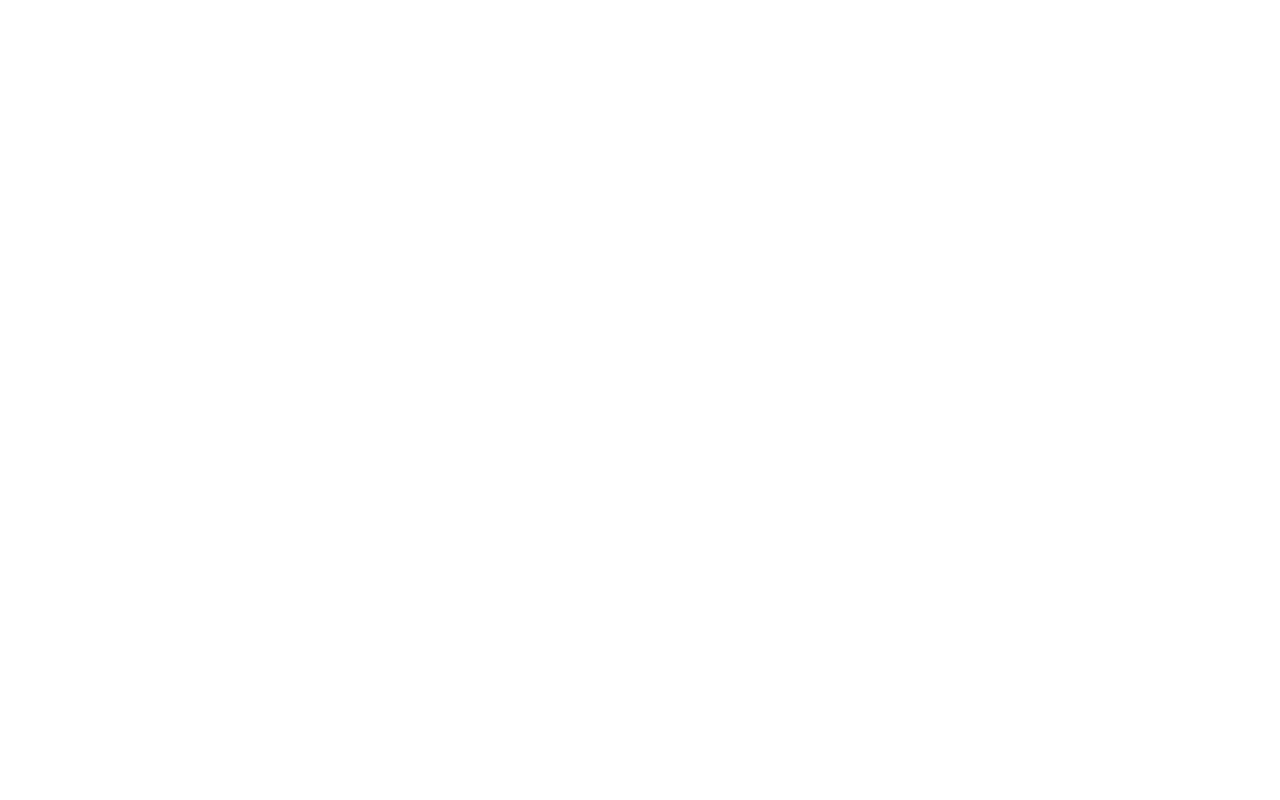
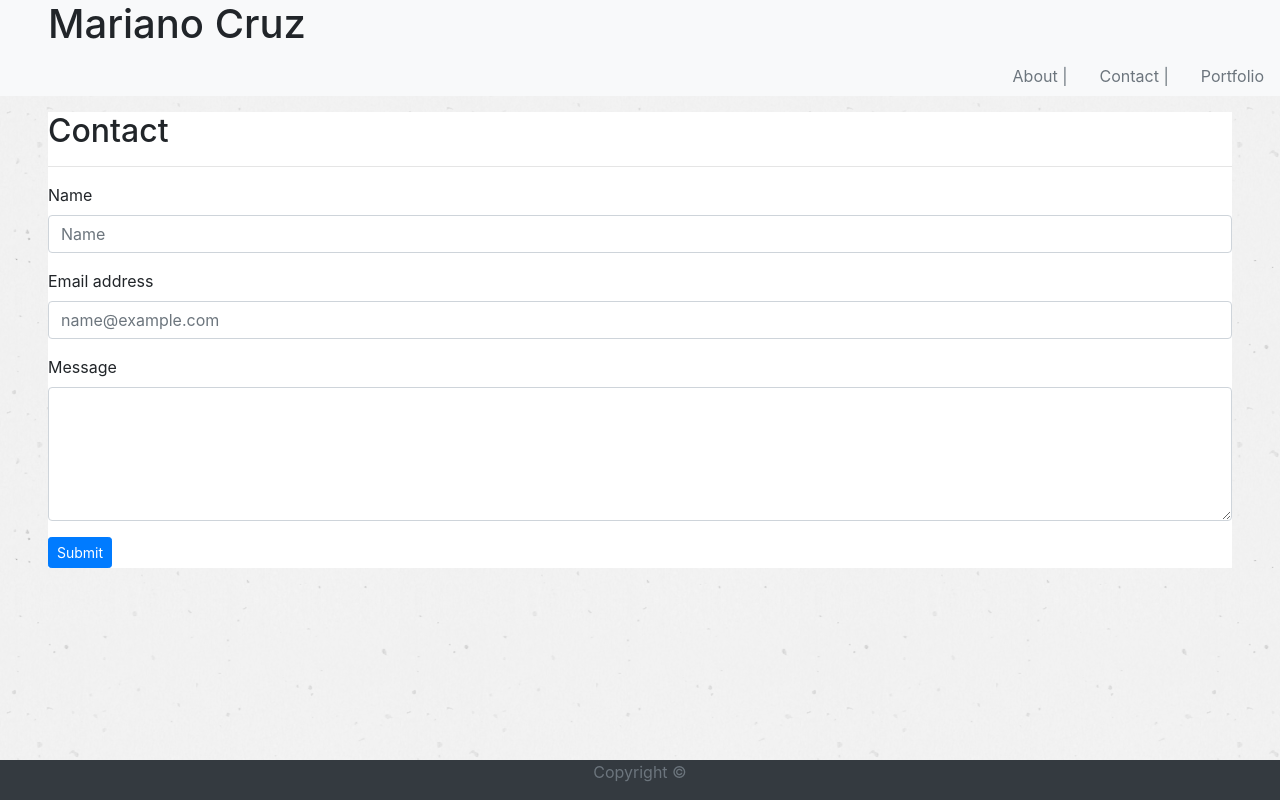
Before and after one commit to tonyc417/Bootstrap-Portfolio, a plain HTML site: page contact.html in a window 1280 px wide. Drawn offline with nearby package versions, Linux system fonts and the light colour scheme.

Commit message:
added contact forms, and submit button

```diff
--- a/contact.html
+++ b/contact.html
@@ -0,0 +1,56 @@
+<!DOCTYPE html>
+<html lang="en">
+
+<head>
+    <meta charset="UTF-8">
+    <meta name="viewport" content="width=device-width, initial-scale=1.0">
+    <meta http-equiv="X-UA-Compatible" content="ie=edge">
+    <link rel="stylesheet" href="https://stackpath.bootstrapcdn.com/bootstrap/4.3.1/css/bootstrap.min.css"
+        integrity="sha384-ggOyR0iXCbMQv3Xipma34MD+dH/1fQ784/j6cY/iJTQUOhcWr7x9JvoRxT2MZw1T" crossorigin="anonymous">
+    <link rel="stylesheet" href="assets/style.css">
+    <title>Bootsrap-Portfolio</title>
+</head>
+
+<body>
+    <nav class="navbar-light bg-light">
+        <h1 class="mt-0 mx-5">Mariano Cruz</h1>
+        <ul class="nav justify-content-end">
+            <li class="nav-item">
+                <a class="nav-link text-muted" href="index.html">About |</a>
+            </li>
+            <li class="nav-item">
+                <a class="nav-link active text-muted" href="#">Contact |</a>
+            </li>
+            <li class="nav-item">
+                <a class="nav-link text-muted" href="#">Portfolio</a>
+            </li>
+        </ul>
+    </nav>
+
+    <form class="mt-3 mr-5 ml-5 bg-white">
+        <h2>Contact</h2>
+        <hr>
+        </hr>
+        <div class="form-group">
+            <label for="exampleFormControlInput1">Name</label>
+            <input type="Name" class="form-control" id="exampleFormControlInput1" placeholder="Name">
+        </div>
+        <div class="form-group">
+            <label for="exampleFormControlInput1">Email address</label>
+            <input type="email" class="form-control" id="exampleFormControlInput1" placeholder="name@example.com">
+        </div>
+        <div class="form-group">
+            <label for="exampleFormControlTextarea1">Message</label>
+            <textarea class="form-control" id="exampleFormControlTextarea1" rows="5"></textarea>
+        </div>
+        <button type="button" class="btn btn-primary btn-sm">Submit</button>
+    </form>
+
+    <div class="fixed-bottom bg-dark">
+        <p class="text-center text-muted">Copyright &copy;</p>
+    </div>
+
+
+</body>
+
+</html>
```
Also changed, not shown: index.html (+2 -12 lines).
